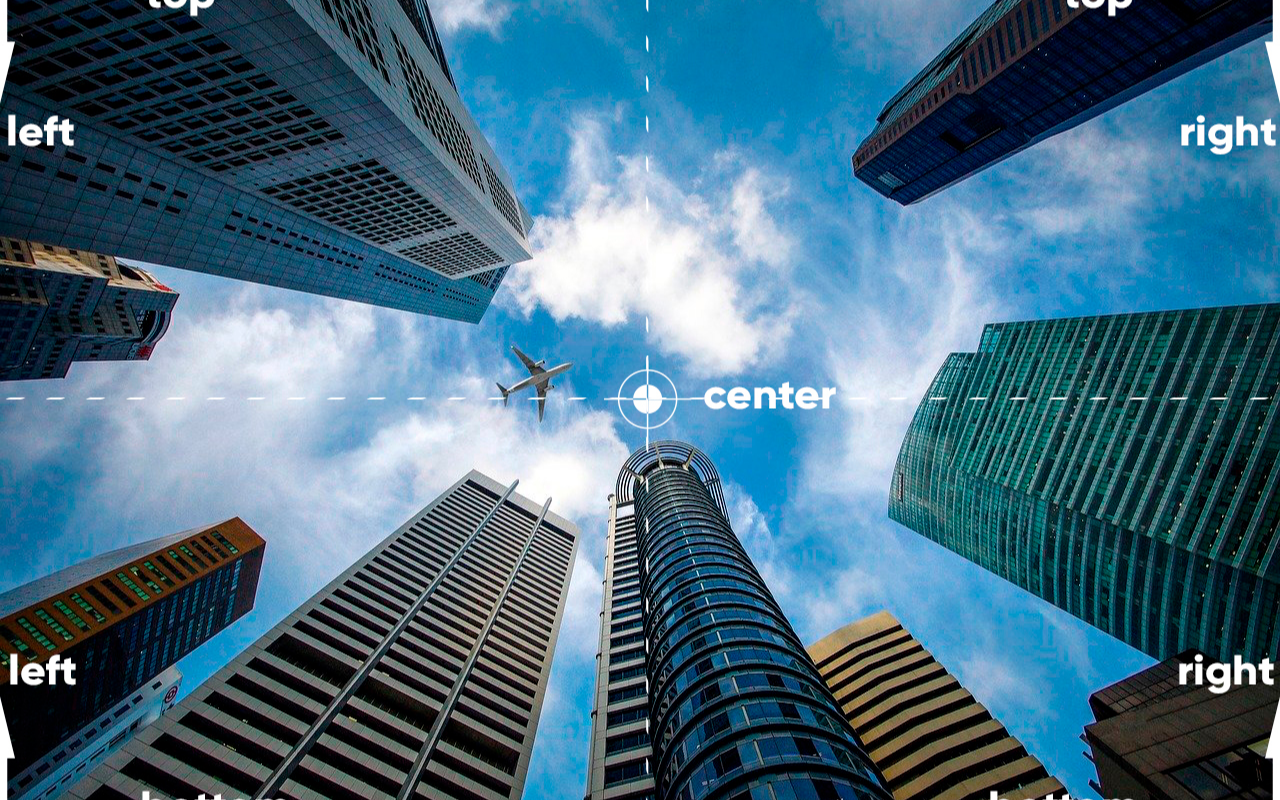
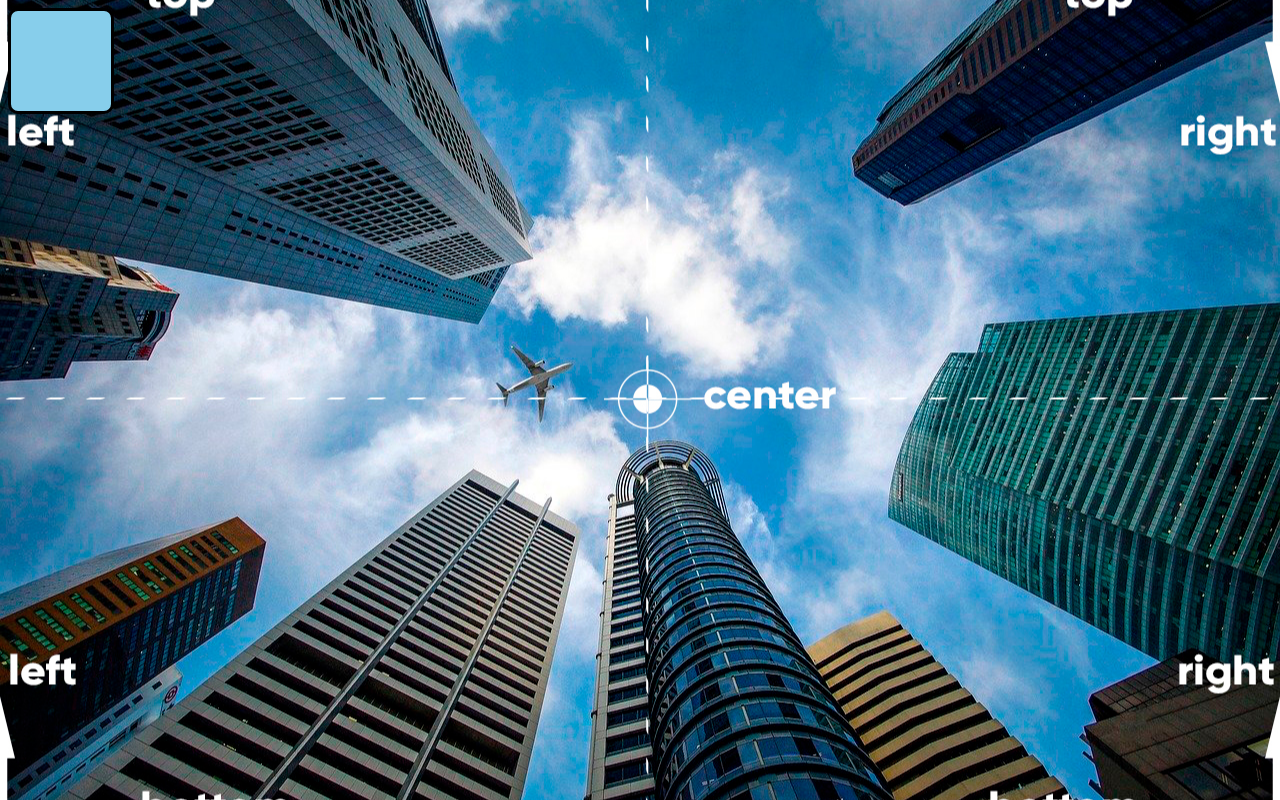
Before and after one commit to ismael-githu/HTML-CSS, a plain HTML site: page Exercicíos/Ex022/index005.html in a window 1280 px wide. Drawn offline with Linux system fonts and the light colour scheme.

Commit message:
atualização exercicio 22

```diff
--- a/Exercicíos/Ex022/index005.html
+++ b/Exercicíos/Ex022/index005.html
@@ -11,9 +11,18 @@
             background-image: url('imagens/wallpaper003.jpg');
             background-position: center;
         }
+        div{
+            display: inline-block;
+            height: 100px;
+            width: 100px;
+            border-radius: 10px;
+            border: solid black;
+            background-color: skyblue;
+            background-position: center center;
+        }
     </style>
 </head>
 <body>
-
+    <div></div>
 </body>
 </html>
```
Also changed, not shown: Exercicíos/Ex022/index.html (+1 -0 lines), Exercicíos/Ex022/index002.html (+1 -1 lines), Exercicíos/Ex022/index003.html (+1 -0 lines), Exercicíos/Ex022/index004.html (+2 -2 lines).
